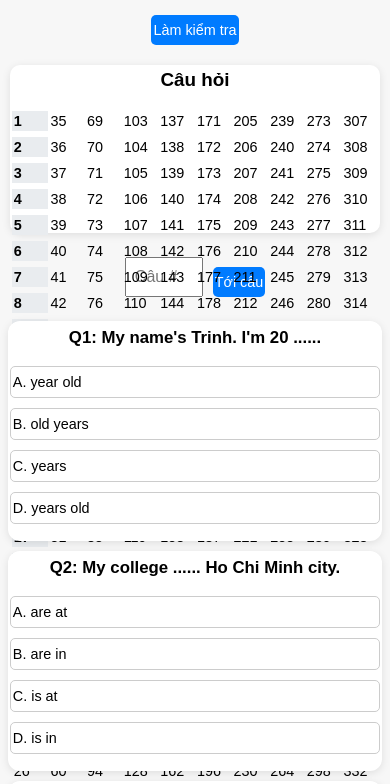
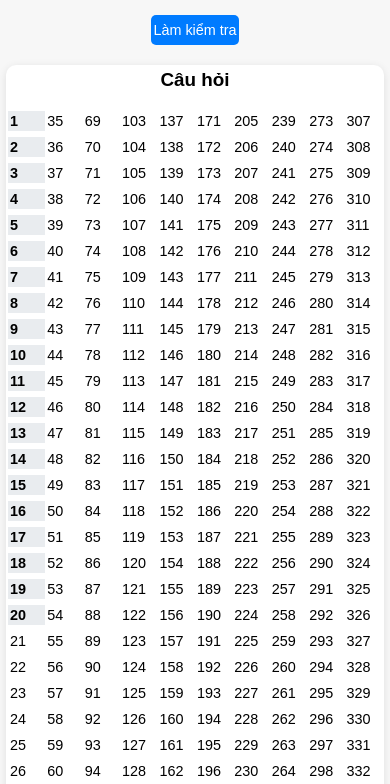
Before and after one commit to 01678543287/quizz_english, a plain HTML site: page index.html in a window 390 px wide. Shown: the part 39-823 px from the top of the page. Drawn offline with Linux system fonts and the light colour scheme.

Commit message:
scale mobile

```diff
--- a/style.css
+++ b/style.css
@@ -209,6 +209,11 @@ h1 {
         max-width: 100vw;
         font-size: 0.93rem;
         padding: 4px 2px;
+        /* Thêm để sidebar không bị tràn và nằm trên cùng */
+        position: static;
+        width: 100%;
+        box-sizing: border-box;
+        margin-bottom: 12px;
     }
     #sidebar .sidebar-table {
         font-size: 0.93rem;
@@ -222,6 +227,8 @@ h1 {
     #quiz-container {
         max-width: 100vw;
         padding: 0;
+        width: 100%;
+        box-sizing: border-box;
     }
     .question-block {
         max-width: 100vw;
@@ -262,23 +269,21 @@ h1 {
         font-size: 1.2rem;
         margin: 12px 0 8px 0;
     }
-    .question-block {
-        padding: 7px 2px;
-        margin-bottom: 10px;
-        font-size: 0.98rem;
-    }
-    .question-text {
-        font-size: 1.05rem;
-    }
-    .option-btn, .reset-btn {
-        font-size: 0.9rem;
-        padding: 7px 2px;
+    #main-layout {
+        flex-direction: column;
+        gap: 0;
+        align-items: stretch;
+        padding: 0 1vw 8px 1vw;
     }
     #sidebar {
-        max-height: 160px;
+        max-height: none;
         font-size: 0.9rem;
         min-width: 0;
+        max-width: 100vw;
         padding: 4px 2px;
+        width: 100%;
+        position: static;
+        margin-bottom: 8px;
     }
     #sidebar .sidebar-table {
         font-size: 0.9rem;
@@ -289,4 +294,22 @@ h1 {
         font-size: 0.9rem;
         padding: 2px 2px;
     }
+    #quiz-container {
+        max-width: 100vw;
+        padding: 0;
+        width: 100%;
+    }
+    .question-block {
+        padding: 7px 2px;
+        margin-bottom: 10px;
+        font-size: 0.98rem;
+        max-width: 100vw;
+    }
+    .question-text {
+        font-size: 1.05rem;
+    }
+    .option-btn, .reset-btn {
+        font-size: 0.9rem;
+        padding: 7px 2px;
+    }
 }
```
